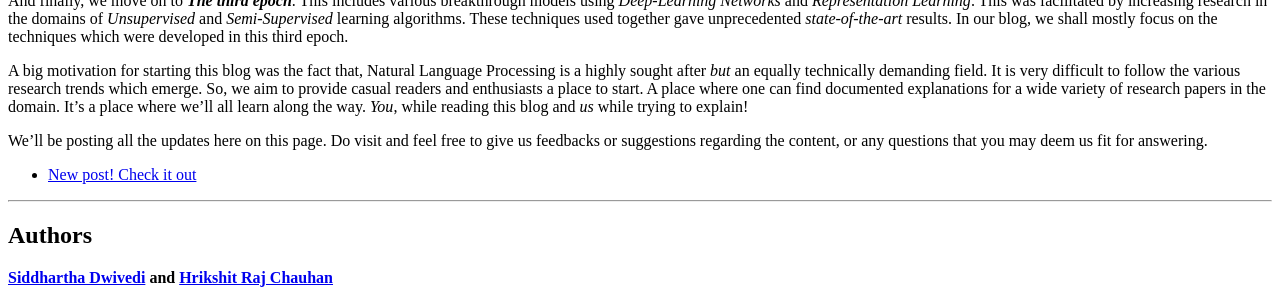
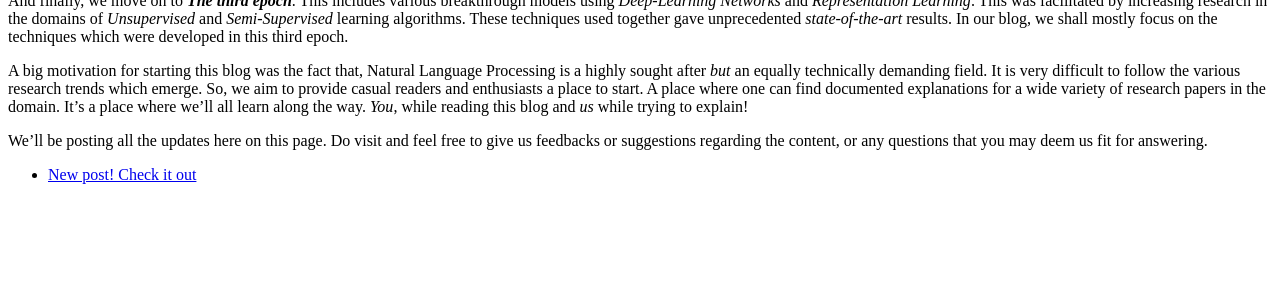
Before and after one commit to sequencemodels/sequencemodels.github.io, a Jekyll site: the page built from index.md, in a window 1280 px wide and 900 px high, scrolled down 1130 px, cut to the strip 597-900 px from the top of the window. Built offline with Jekyll 4.4.1, drawn with Linux system fonts in a browser that asks for light colours; after the commit the page ends 1927 px from its top, so only the background shows below that.

Commit message:
Update index.md

```diff
--- a/index.md
+++ b/index.md
@@ -1,9 +1,5 @@
 ---
-layout: default
 title: Home
-author:
-- s_dwivedi
-- hrc
 ---
 
 # Introduction
@@ -49,7 +45,3 @@ We'll be posting all the updates here on this page. Do visit and feel free to gi
     </li>
   {% endfor %}
 </ul>
-
----------------------
-## Authors
-**[Siddhartha Dwivedi](https://www.linkedin.com/in/siddharthad2212/) and [Hrikshit Raj Chauhan](https://www.linkedin.com/in/hrikshit-raj-c-643256136/)**
```
